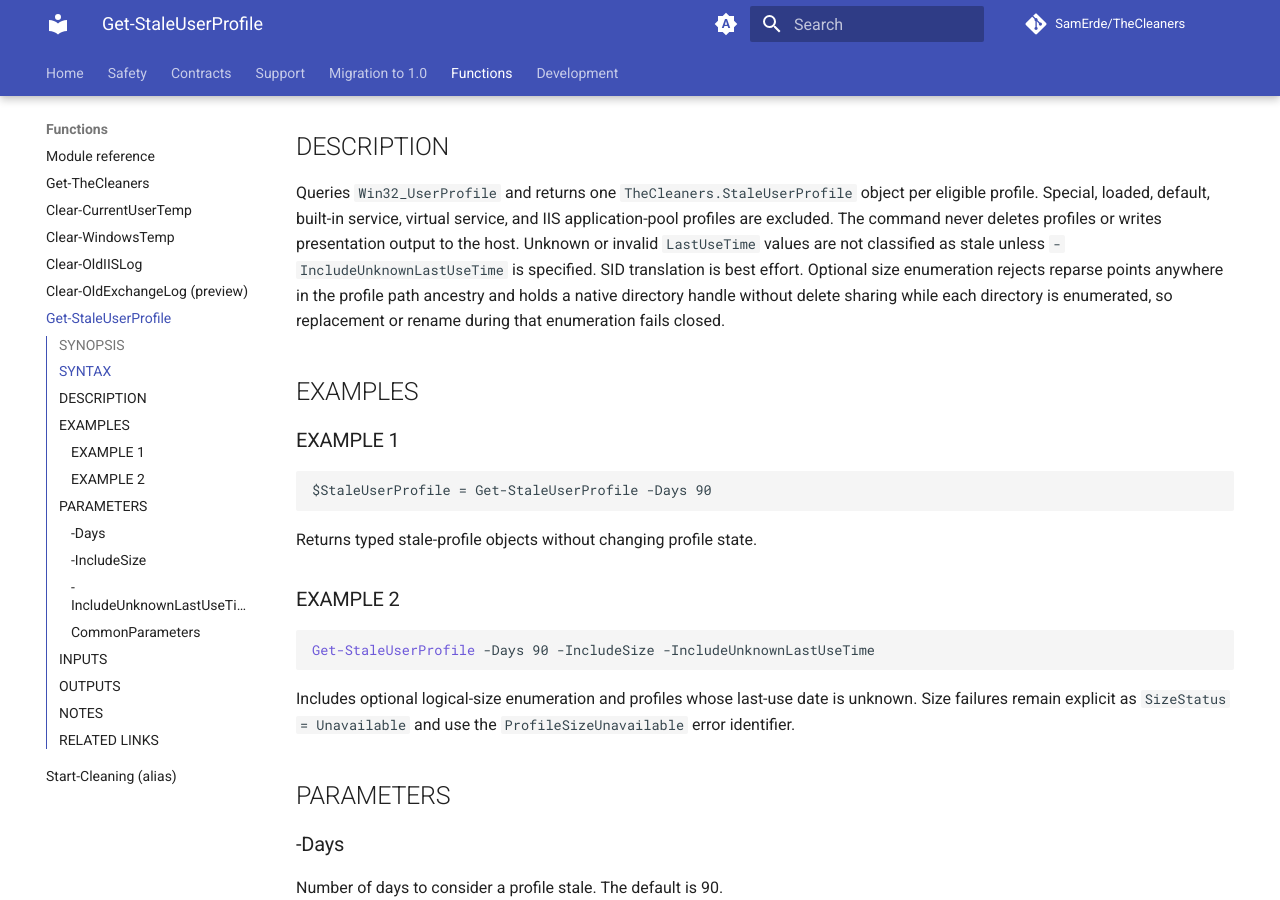
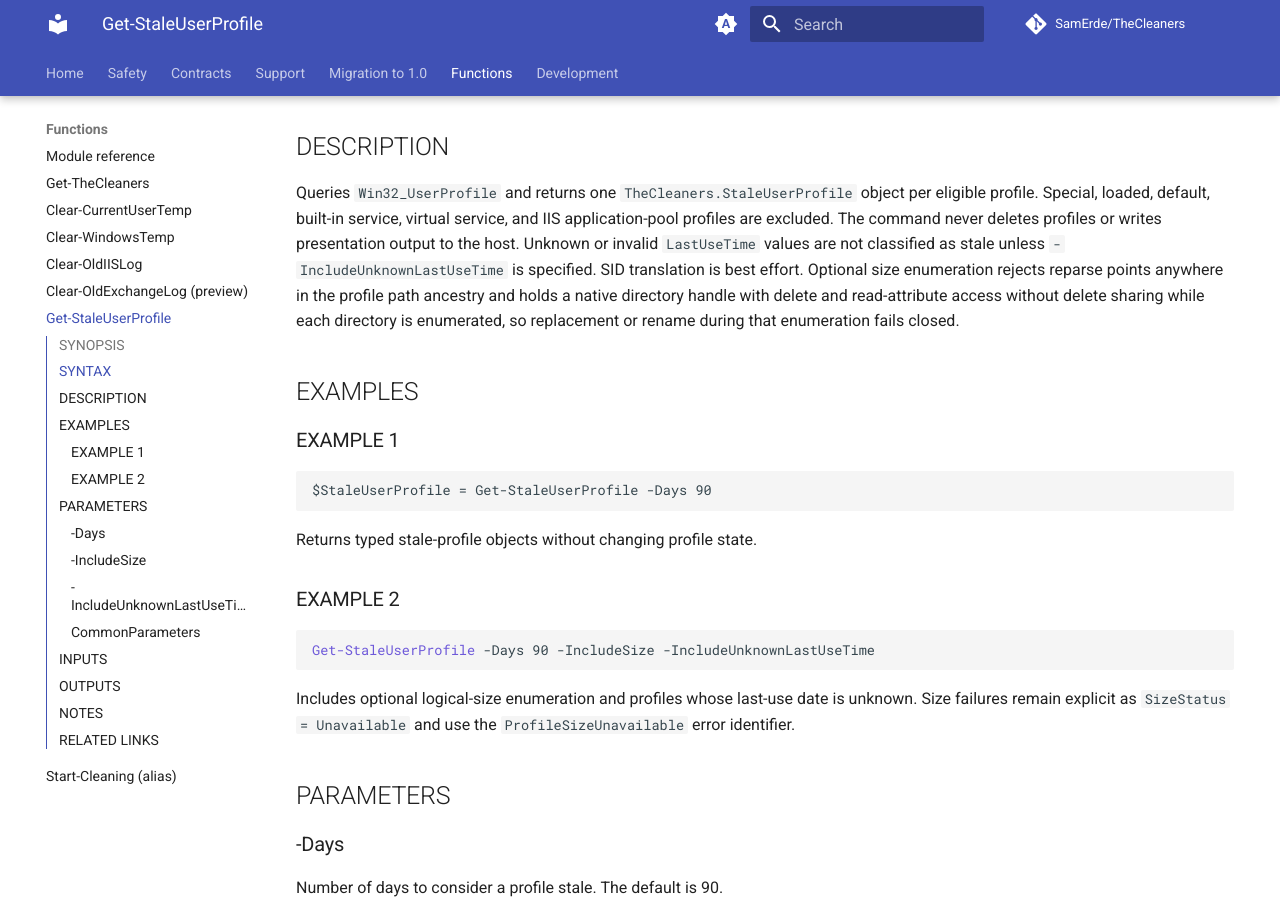
Before and after one commit to SamErde/TheCleaners, an MkDocs documentation site: the page built from docs/Get-StaleUserProfile.md, in a window 1280 px wide and 900 px high, scrolled down 386 px. Built offline with MkDocs 1.6.1 and Material for MkDocs 9.7.7, drawn with Linux system fonts in a browser that asks for light colours; comment, search, counter and statistics services are not loaded.

```diff
--- a/docs/Get-StaleUserProfile.md
+++ b/docs/Get-StaleUserProfile.md
@@ -24,8 +24,9 @@ The command never deletes profiles or writes presentation output to the host.
 Unknown or invalid `LastUseTime` values are not classified as stale unless
 `-IncludeUnknownLastUseTime` is specified. SID translation is best effort. Optional
 size enumeration rejects reparse points anywhere in the profile path ancestry
-and holds a native directory handle without delete sharing while each directory
-is enumerated, so replacement or rename during that enumeration fails closed.
+and holds a native directory handle with delete and read-attribute access without
+delete sharing while each directory is enumerated, so replacement or rename during
+that enumeration fails closed.
 
 ## EXAMPLES
 
```
Also changed, not shown: docs/safety-and-confirmation.md (+1 -1 lines), 6 other files.
